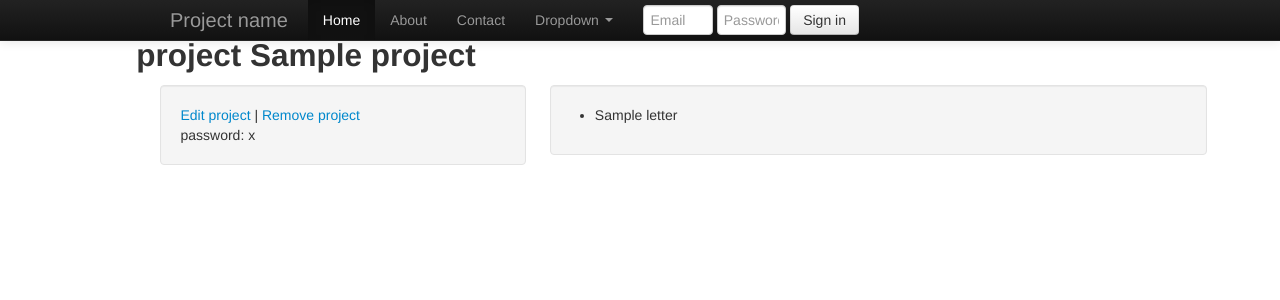
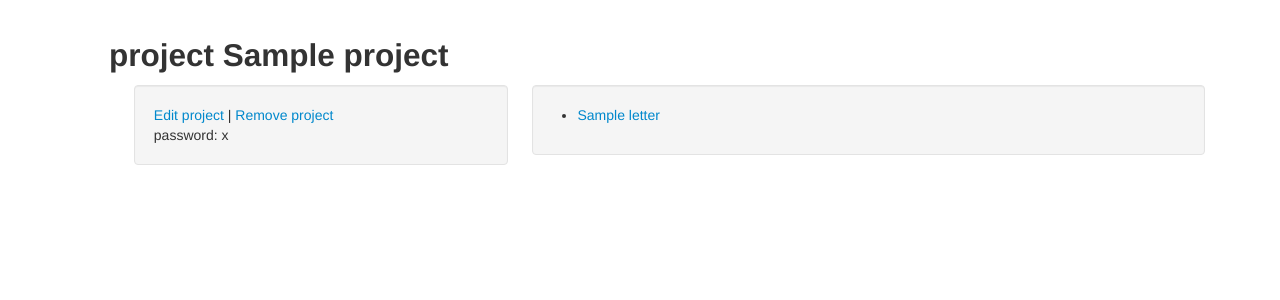
Before and after one commit to dizballanze/debugmail, a Django app: template frontend/templates/project/show_project.html in a window 1280 px wide. Shown: the top 300 px of the page. Run offline with Django 3.2, Linux system fonts and the light colour scheme; the template is opened without the code that fills it: most values are stand-ins (such as "Sample title", 1, 10 or a date in 2020); parts of the project's set-up code (start-up, migrations or seed data) failed here and were passed over; some libraries are stand-ins or nearby versions.

Commit message:
show-letter template

```diff
--- a/frontend/debugmail/urls.py
+++ b/frontend/debugmail/urls.py
@@ -13,4 +13,5 @@ urlpatterns = patterns('',
     url(r'^add_project/$', 'project.views.add_project', name='add_project'),
     url(r'^show_project/(?P<project_id>\w+)/$', 'project.views.show_project', name='show_project'),
     url(r'^remove_project/(?P<project_id>\w+)/$', 'project.views.remove_project', name='remove_project'),
+    url(r'^(?P<letter_id>\w+)/$', 'project.views.show_letter', name='show_letter'),
 )
--- a/frontend/templates/project/show_project.html
+++ b/frontend/templates/project/show_project.html
@@ -1,42 +1,6 @@
 {% extends 'base.html' %}
 
 {% block content %}
-    <div class="navbar navbar-inverse navbar-fixed-top">
-      <div class="navbar-inner">
-        <div class="container">
-          <button type="button" class="btn btn-navbar" data-toggle="collapse" data-target=".nav-collapse">
-            <span class="icon-bar"></span>
-            <span class="icon-bar"></span>
-            <span class="icon-bar"></span>
-          </button>
-          <a class="brand" href="#">Project name</a>
-          <div class="nav-collapse collapse">
-            <ul class="nav">
-              <li class="active"><a href="#">Home</a></li>
-              <li><a href="#about">About</a></li>
-              <li><a href="#contact">Contact</a></li>
-              <li class="dropdown">
-                <a href="#" class="dropdown-toggle" data-toggle="dropdown">Dropdown <b class="caret"></b></a>
-                <ul class="dropdown-menu">
-                  <li><a href="#">Action</a></li>
-                  <li><a href="#">Another action</a></li>
-                  <li><a href="#">Something else here</a></li>
-                  <li class="divider"></li>
-                  <li class="nav-header">Nav header</li>
-                  <li><a href="#">Separated link</a></li>
-                  <li><a href="#">One more separated link</a></li>
-                </ul>
-              </li>
-            </ul>
-            <form class="navbar-form pull-right">
-              <input class="span2" type="text" placeholder="Email">
-              <input class="span2" type="password" placeholder="Password">
-              <button type="submit" class="btn">Sign in</button>
-            </form>
-          </div><!--/.nav-collapse -->
-        </div>
-      </div>
-    </div>
     <div class="offset1">
         <h2>project {{ project.title }}</h2>
         <div class="span4 well">
@@ -48,7 +12,7 @@
         <div class="span7 well">
             {% for letter in letters %}
                 {% if forloop.first %}<ul>{% endif %}
-                    <li>{{ letter.subject }}</li>
+                    <li><a href="{% url 'show_letter' letter.id %}">{{ letter.subject }}</a></li>
                 {% if forloop.last %}</ul>{% endif %}
             {% empty %}
                 No letters
```
Also changed, not shown: frontend/project/views.py (+16 -2 lines), frontend/templates/project/show-letter.html (added, +20 -0 lines).
